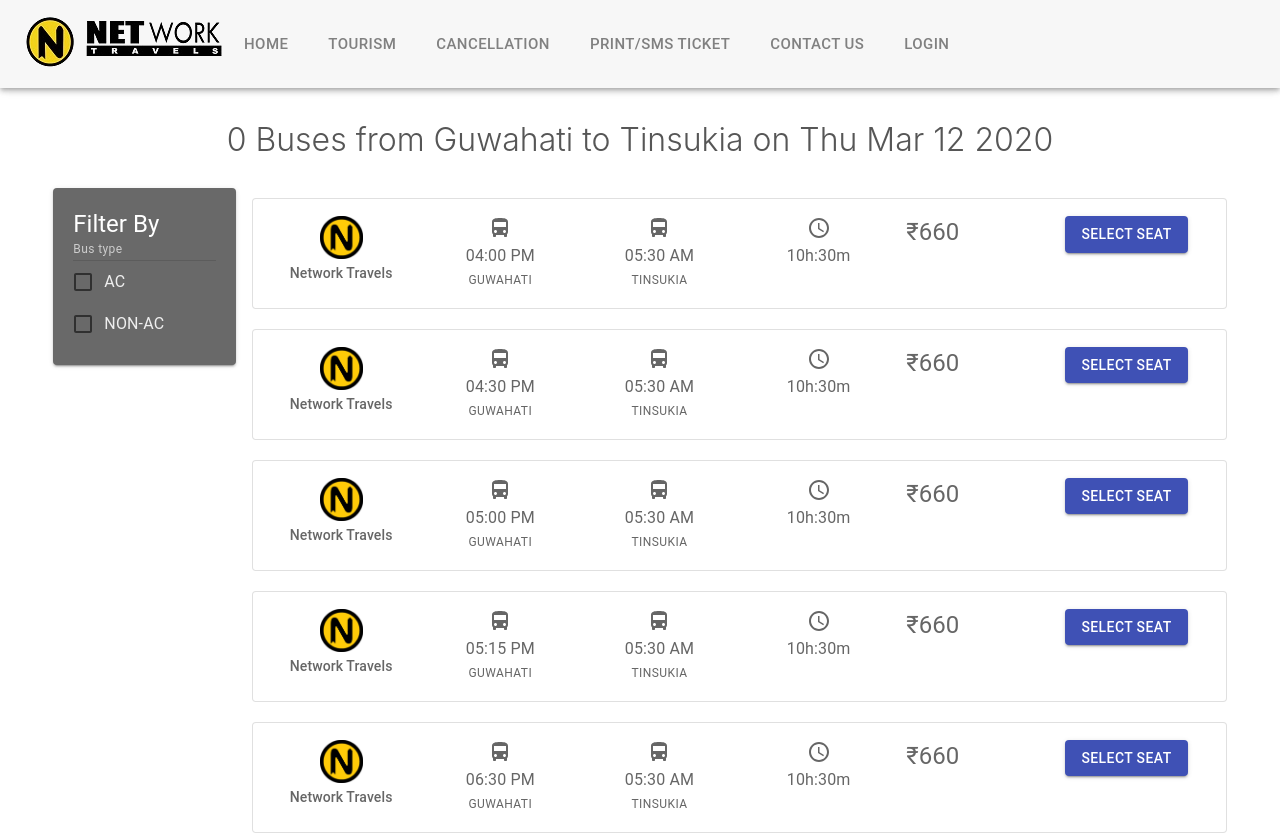
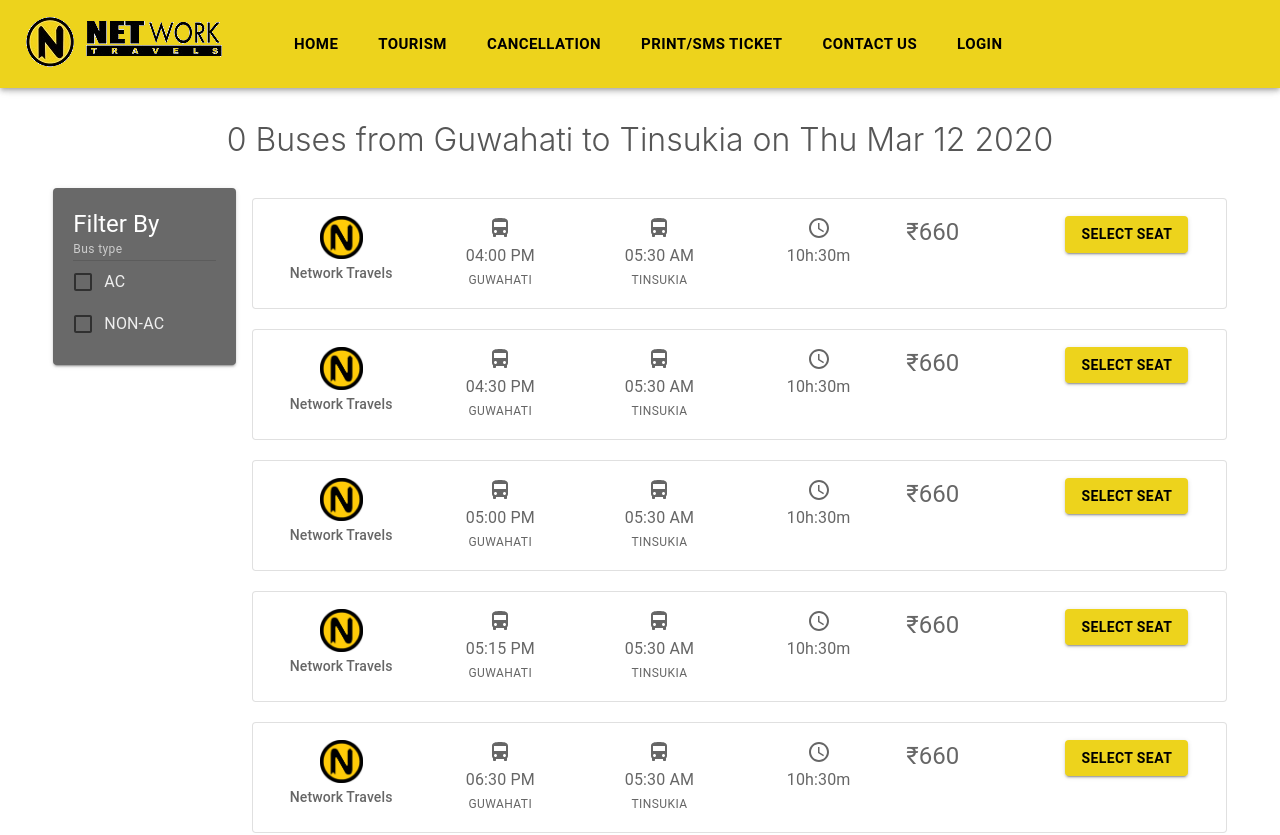
Before and after one commit to utpal719/Network_ReactApp, a React (Create React App) app: page /searchResult in a window 1280 px wide. Shown: the top 835 px of the page. Built offline with nearby package versions, Linux system fonts and the light colour scheme.

Commit message:
theme to netwrok

```diff
--- a/src/components/NavBar/NavBar.js
+++ b/src/components/NavBar/NavBar.js
@@ -26,6 +26,7 @@
           color="inherit"
           onClick={handleClick}
           className={classes.button}
+          style={{ marginLeft: "50px" }}
         >
           HOME
         </Button>
--- a/src/components/NavBar/Styles.js
+++ b/src/components/NavBar/Styles.js
@@ -2,7 +2,7 @@
   navbar: {
     minHeight: 88,
     display: "flex",
-    background: "#f7f7f7",
+    background: "#edd31c",
     color: "grey",
     alignItems: "center",
     fontFamily: "Roboto, arial, helvetica, sans-serif",
@@ -11,6 +11,8 @@
   button: {
     fontSize: "15px",
     size: "lg",
-    padding: 20
+    padding: 20,
+    fontWeight: "600",
+    color: "black"
   }
 });
--- a/src/containers/SearchResultContainer/BusCard/BusCard.js
+++ b/src/containers/SearchResultContainer/BusCard/BusCard.js
@@ -64,7 +64,11 @@
                 fare: bus.fare
               })
             }
-            color="primary"
+            style={{
+              backgroundColor: "#edd31c",
+              color: "black",
+              fontWeight: "600"
+            }}
           >
             Select Seat
           </Button>
--- a/src/containers/SearchResultContainer/BusCard/Styles.js
+++ b/src/containers/SearchResultContainer/BusCard/Styles.js
@@ -15,5 +15,9 @@
   },
   textAlignCenter: {
     textAlign: "center"
+  },
+  bgNWT: {
+    backgroundColor: "#edd31c",
+    color: "black"
   }
 });
```
